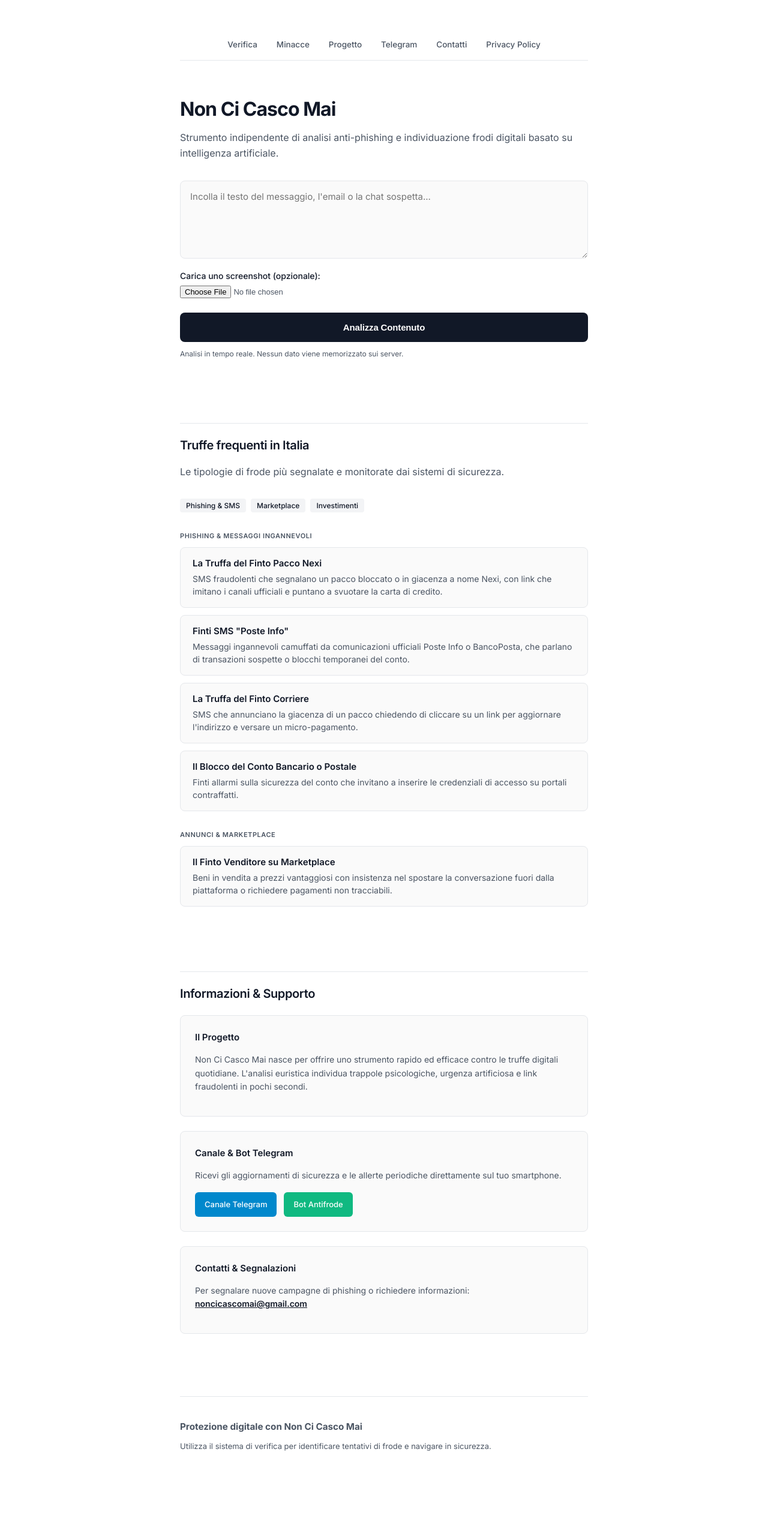
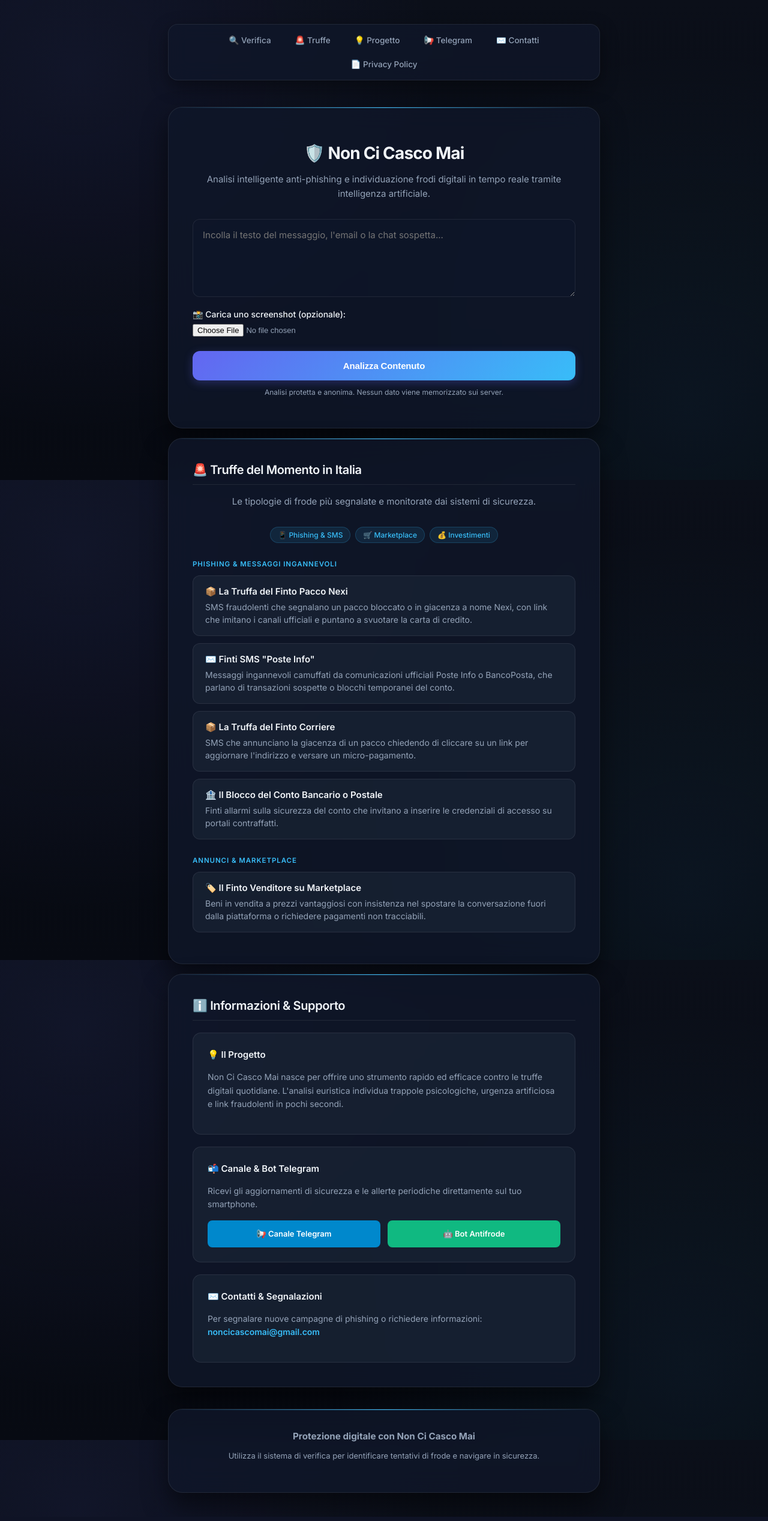
Before and after one commit to Luppolino/antiscam-bot, a Python web app: template templates/index.html in a window 1280 px wide. Shown: the whole page at 60% size. Run offline with Jinja, Linux system fonts and the light colour scheme; the template is opened without the code that fills it, so the values that code supplies are empty.

Commit message:
Update index.html

```diff
--- a/templates/index.html
+++ b/templates/index.html
@@ -13,222 +13,231 @@
 
     <style>
         :root {
-            --bg-canvas: #ffffff;
-            --text-main: #111827;
-            --text-muted: #4b5563;
-            --border-subtle: #e5e7eb;
-            --accent-dark: #111827;
-            --accent-hover: #1f2937;
-            --alert-red-bg: #fef2f2;
-            --alert-red-border: #f87171;
-            --alert-red-text: #991b1b;
-            --alert-amber-bg: #fffbeb;
-            --alert-amber-border: #fbbf24;
-            --alert-amber-text: #92400e;
-            --alert-green-bg: #f0fdf4;
-            --alert-green-border: #34d399;
-            --alert-green-text: #065f46;
+            --slate-bg: #0b0f19;
+            --surface-glass: rgba(15, 23, 42, 0.8);
+            --surface-card: rgba(30, 41, 59, 0.55);
+            --accent-indigo: #6366f1;
+            --accent-cyan: #38bdf8;
+            --text-main: #f1f5f9;
+            --text-muted: #94a3b8;
+            --border-glass: rgba(255, 255, 255, 0.08);
+            --alert-red: #ef4444;
+            --alert-amber: #f59e0b;
+            --alert-green: #10b981;
         }
 
         body {
             font-family: 'Inter', -apple-system, BlinkMacSystemFont, "Segoe UI", Roboto, sans-serif;
-            background-color: var(--bg-canvas);
+            background-color: var(--slate-bg);
             color: var(--text-main);
             margin: 0;
-            padding: 48px 20px;
+            padding: 40px 20px;
             display: flex;
             flex-direction: column;
             align-items: center;
             min-height: 100vh;
+            background-image:
+                radial-gradient(circle at 10% 15%, rgba(99, 102, 241, 0.08) 0%, transparent 45%),
+                radial-gradient(circle at 90% 85%, rgba(56, 189, 248, 0.06) 0%, transparent 45%),
+                linear-gradient(to bottom, #0b0f19, #070a12);
+            background-attachment: fixed;
             -webkit-font-smoothing: antialiased;
         }
 
-        /* Navbar Minimalista Svizzera */
+        /* Navbar Glassmorphism */
         .navbar {
-            max-width: 680px; width: 100%; background: #ffffff;
-            padding: 14px 20px; border-bottom: 1px solid var(--border-subtle);
-            display: flex; justify-content: center; gap: 16px; flex-wrap: wrap; box-sizing: border-box; margin-bottom: 40px;
+            max-width: 720px; width: 100%; background: var(--surface-glass); backdrop-filter: blur(16px);
+            padding: 12px 20px; border-radius: 16px; border: 1px solid var(--border-glass);
+            display: flex; justify-content: center; gap: 12px; flex-wrap: wrap; box-sizing: border-box; margin-bottom: 28px;
+            box-shadow: 0 10px 30px rgba(0, 0, 0, 0.4);
         }
         .navbar a {
             text-decoration: none; color: var(--text-muted); font-size: 13.5px; font-weight: 500;
-            padding: 4px 8px; transition: color 0.15s ease;
+            padding: 6px 14px; border-radius: 10px; transition: all 0.2s ease;
         }
-        .navbar a:hover { color: var(--text-main); }
+        .navbar a:hover { background: rgba(56, 189, 248, 0.1); color: var(--accent-cyan); }
 
         .container {
-            max-width: 680px; width: 100%; background: #ffffff; padding: 0;
-            margin-bottom: 56px; box-sizing: border-box;
+            max-width: 720px; width: 100%; background: var(--surface-glass); backdrop-filter: blur(20px);
+            padding: 40px; border-radius: 24px; box-shadow: 0 20px 40px rgba(0,0,0,0.5);
+            border: 1px solid var(--border-glass); margin-top: 16px; box-sizing: border-box; position: relative; overflow: hidden;
+        }
+        .container::before {
+            content: ''; position: absolute; top: 0; left: 0; right: 0; height: 1px;
+            background: linear-gradient(90deg, transparent, var(--accent-cyan), transparent);
         }
 
-        h1 { font-size: 32px; font-weight: 700; color: var(--text-main); margin-bottom: 12px; letter-spacing: -0.03em; }
-        h2 { font-size: 20px; font-weight: 600; color: var(--text-main); border-top: 1px solid var(--border-subtle); padding-top: 24px; margin-top: 40px; margin-bottom: 20px; letter-spacing: -0.02em; }
-        h3.category-title { font-size: 11px; color: var(--text-muted); margin: 32px 0 12px 0; text-transform: uppercase; letter-spacing: 0.05em; font-weight: 600; }
-        p.subtitle { color: var(--text-muted); font-size: 16px; margin-bottom: 32px; line-height: 1.6; font-weight: 400; }
+        h1 { font-size: 28px; font-weight: 700; color: var(--text-main); margin-bottom: 8px; text-align: center; letter-spacing: -0.03em; }
+        h2 { font-size: 20px; font-weight: 600; color: var(--text-main); border-bottom: 1px solid var(--border-glass); padding-bottom: 12px; margin-top: 0; letter-spacing: -0.02em; }
+        h3.category-title { font-size: 11.5px; color: var(--accent-cyan); margin: 28px 0 12px 0; text-transform: uppercase; letter-spacing: 0.08em; font-weight: 600; }
+        p.subtitle { text-align: center; color: var(--text-muted); font-size: 15px; margin-bottom: 30px; line-height: 1.6; font-weight: 400; }
 
         textarea {
-            width: 100%; height: 130px; padding: 16px; border: 1px solid var(--border-subtle); background: #fafafa;
-            border-radius: 8px; font-size: 15px; font-family: inherit; color: var(--text-main); resize: vertical; box-sizing: border-box; margin-bottom: 16px;
-            transition: border-color 0.15s ease;
+            width: 100%; height: 130px; padding: 16px; border: 1px solid var(--border-glass); background: rgba(15, 23, 42, 0.6);
+            border-radius: 12px; font-size: 15px; font-family: inherit; color: var(--text-main); resize: vertical; box-sizing: border-box; margin-bottom: 16px;
+            transition: all 0.2s ease;
         }
-        textarea:focus { outline: none; border-color: var(--accent-dark); background: #ffffff; }
+        textarea:focus { outline: none; border-color: var(--accent-cyan); box-shadow: 0 0 0 3px rgba(56, 189, 248, 0.15); background: rgba(15, 23, 42, 0.9); }
 
         .file-upload { margin-bottom: 24px; font-size: 14px; color: var(--text-main); font-weight: 500; }
         input[type="file"] { display: block; margin-top: 8px; font-size: 13px; color: var(--text-muted); }
 
         button {
-            width: 100%; background-color: var(--accent-dark); color: white; border: none;
-            padding: 16px; font-size: 15px; border-radius: 8px; cursor: pointer; font-weight: 600;
-            transition: background-color 0.15s ease; letter-spacing: -0.01em;
+            width: 100%; background: linear-gradient(135deg, var(--accent-indigo) 0%, var(--accent-cyan) 100%); color: #ffffff; border: none;
+            padding: 16px; font-size: 15px; border-radius: 12px; cursor: pointer; font-weight: 600;
+            transition: all 0.2s ease; box-shadow: 0 4px 15px rgba(99, 102, 241, 0.3); letter-spacing: -0.01em;
         }
-        button:hover { background-color: var(--accent-hover); }
+        button:hover { filter: brightness(1.1); transform: translateY(-1px); box-shadow: 0 6px 20px rgba(56, 189, 248, 0.4); }
+        button:active { transform: translateY(1px); }
 
-        /* Spinner pulito */
+        /* Spinner */
         .scanner-hud { text-align: center; padding: 32px 0; }
         .spinner {
-            border: 2px solid var(--border-subtle); border-top: 2px solid var(--accent-dark); border-radius: 50%;
+            border: 2px solid rgba(255,255,255,0.1); border-top: 2px solid var(--accent-cyan); border-radius: 50%;
             width: 32px; height: 32px; animation: spin 0.7s linear infinite; margin: 0 auto 16px auto;
         }
         @keyframes spin { 0% { transform: rotate(0deg); } 100% { transform: rotate(360deg); } }
 
         /* RISULTATI */
-        #risultato { margin-top: 32px; display: none; font-size: 15px; line-height: 1.7; color: var(--text-main); }
+        #risultato { margin-top: 32px; display: none; font-size: 15px; line-height: 1.7; color: #cbd5e1; }
 
-        /* VERDETTO BANNERS EDITORIALI */
+        /* VERDETTO BANNERS GLASSMORPHISM */
         .verdetto-banner {
-            display: flex; align-items: flex-start; gap: 16px; padding: 20px; border-radius: 8px;
-            margin-bottom: 28px; border-left: 4px solid;
+            display: flex; align-items: flex-start; gap: 16px; padding: 20px; border-radius: 14px;
+            margin-bottom: 28px; border-left: 4px solid; backdrop-filter: blur(12px);
         }
         .verdetto-icon { font-size: 1.5rem; flex-shrink: 0; line-height: 1.2; }
         .verdetto-content { display: flex; flex-direction: column; }
         .verdetto-title { font-size: 1.05rem; font-weight: 700; letter-spacing: -0.01em; text-transform: uppercase; margin-bottom: 4px; }
         .verdetto-subtitle { font-size: 0.95rem; opacity: 0.9; line-height: 1.5; font-weight: 400; }
 
-        .banner-truffa { background: var(--alert-red-bg); border-color: var(--alert-red-border); color: var(--alert-red-text); }
-        .banner-sospetto { background: var(--alert-amber-bg); border-color: var(--alert-amber-border); color: var(--alert-amber-text); }
-        .banner-sicuro { background: var(--alert-green-bg); border-color: var(--alert-green-border); color: var(--alert-green-text); }
+        .banner-truffa { background: rgba(239, 68, 68, 0.12); border-color: var(--alert-red); color: #fca5a5; }
+        .banner-sospetto { background: rgba(245, 158, 11, 0.12); border-color: var(--alert-amber); color: #fde047; }
+        .banner-sicuro { background: rgba(16, 185, 129, 0.12); border-color: var(--alert-green); color: #6ee7b7; }
 
         /* ANALISI DETTAGLIATA */
         .analisi-content {
-            background: #fafafa; padding: 24px; border-radius: 8px; border: 1px solid var(--border-subtle);
+            background: var(--surface-card); padding: 24px; border-radius: 14px; border: 1px solid var(--border-glass);
         }
         .analisi-content h3, .analisi-content p strong { color: var(--text-main); font-weight: 600; font-size: 15px; margin-top: 20px; }
         .analisi-content p:first-child { margin-top: 0; }
 
         /* ALERT CARDS TRUFFE */
         .alert-card {
-            background: #fafafa; border: 1px solid var(--border-subtle);
-            padding: 16px 20px; margin-bottom: 12px; border-radius: 8px;
+            background: var(--surface-card); border: 1px solid var(--border-glass);
+            padding: 16px 20px; margin-bottom: 12px; border-radius: 12px; transition: background 0.2s ease;
         }
+        .alert-card:hover { background: rgba(30, 41, 59, 0.8); }
         .alert-card h4 { margin: 0 0 6px 0; color: var(--text-main); font-size: 15px; font-weight: 600; }
         .alert-card p { margin: 0; color: var(--text-muted); font-size: 14px; line-height: 1.5; }
 
-        .category-grid { display: flex; gap: 8px; margin-bottom: 24px; flex-wrap: wrap; }
-        .cat-item { background: #f3f4f6; color: var(--text-main); padding: 4px 10px; border-radius: 4px; font-size: 12px; font-weight: 500; }
+        .category-grid { display: flex; gap: 8px; margin-bottom: 24px; flex-wrap: wrap; justify-content: center; }
+        .cat-item { background: rgba(56, 189, 248, 0.1); color: var(--accent-cyan); padding: 5px 12px; border-radius: 20px; font-size: 12px; font-weight: 500; border: 1px solid rgba(56, 189, 248, 0.2); }
 
         .info-box {
-            background: #fafafa; border: 1px solid var(--border-subtle);
-            padding: 24px; border-radius: 8px; font-size: 14px; color: var(--text-muted); line-height: 1.6; margin-top: 24px;
+            background: var(--surface-card); border: 1px solid var(--border-glass);
+            padding: 24px; border-radius: 14px; font-size: 14px; color: var(--text-muted); line-height: 1.6; margin-top: 20px;
         }
         .info-box h3 { font-size: 15px; color: var(--text-main); margin-top: 0; margin-bottom: 8px; font-weight: 600; }
 
         .seo-section {
-            margin-top: 48px; font-size: 13px; color: var(--text-muted); border-top: 1px solid var(--border-subtle); padding-top: 24px; text-align: left;
+            margin-top: 36px; font-size: 13px; color: var(--text-muted); border-top: 1px solid var(--border-glass); padding-top: 20px; text-align: center;
         }
     </style>
 </head>
 <body>
 
     <div class="navbar">
-        <a href="#verifica">Verifica</a>
-        <a href="#truffe">Minacce</a>
-        <a href="#progetto">Progetto</a>
-        <a href="#telegram-section">Telegram</a>
-        <a href="#contatti">Contatti</a>
-        <a href="/privacy" target="_blank">Privacy Policy</a>
+        <a href="#verifica">🔍 Verifica</a>
+        <a href="#truffe">🚨 Truffe</a>
+        <a href="#progetto">💡 Progetto</a>
+        <a href="#telegram-section">📢 Telegram</a>
+        <a href="#contatti">✉️ Contatti</a>
+        <a href="/privacy" target="_blank">📄 Privacy Policy</a>
     </div>
 
     <div class="container" id="verifica">
-        <h1>Non Ci Casco Mai</h1>
-        <p class="subtitle">Strumento indipendente di analisi anti-phishing e individuazione frodi digitali basato su intelligenza artificiale.</p>
+        <h1>🛡️ Non Ci Casco Mai</h1>
+        <p class="subtitle">Analisi intelligente anti-phishing e individuazione frodi digitali in tempo reale tramite intelligenza artificiale.</p>
 
         <textarea id="testoMessaggio" placeholder="Incolla il testo del messaggio, l'email o la chat sospetta..."></textarea>
 
         <div class="file-upload">
-            <label for="imageInput">Carica uno screenshot (opzionale):</label>
+            <label for="imageInput">📸 Carica uno screenshot (opzionale):</label>
             <input type="file" id="imageInput" accept="image/*">
         </div>
 
         <button onclick="analizzaMessaggio()">Analizza Contenuto</button>
-        <p style="font-size: 12px; color: var(--text-muted); margin-top: 12px;">Analisi in tempo reale. Nessun dato viene memorizzato sui server.</p>
+        <p style="font-size: 12px; color: var(--text-muted); text-align: center; margin-top: 12px;">Analisi protetta e anonima. Nessun dato viene memorizzato sui server.</p>
 
         <div id="risultato"></div>
     </div>
 
     <div class="container" id="truffe">
-        <h2>Truffe frequenti in Italia</h2>
+        <h2>🚨 Truffe del Momento in Italia</h2>
         <p class="subtitle">Le tipologie di frode più segnalate e monitorate dai sistemi di sicurezza.</p>
 
         <div class="category-grid">
-            <div class="cat-item">Phishing & SMS</div>
-            <div class="cat-item">Marketplace</div>
-            <div class="cat-item">Investimenti</div>
+            <div class="cat-item">📱 Phishing & SMS</div>
+            <div class="cat-item">🛒 Marketplace</div>
+            <div class="cat-item">💰 Investimenti</div>
         </div>
 
         <h3 class="category-title">Phishing & Messaggi Ingannevoli</h3>
 
         <div class="alert-card">
-            <h4>La Truffa del Finto Pacco Nexi</h4>
+            <h4>📦 La Truffa del Finto Pacco Nexi</h4>
             <p>SMS fraudolenti che segnalano un pacco bloccato o in giacenza a nome Nexi, con link che imitano i canali ufficiali e puntano a svuotare la carta di credito.</p>
         </div>
 
         <div class="alert-card">
-            <h4>Finti SMS "Poste Info"</h4>
+            <h4>✉️ Finti SMS "Poste Info"</h4>
             <p>Messaggi ingannevoli camuffati da comunicazioni ufficiali Poste Info o BancoPosta, che parlano di transazioni sospette o blocchi temporanei del conto.</p>
         </div>
 
         <div class="alert-card">
-            <h4>La Truffa del Finto Corriere</h4>
+            <h4>📦 La Truffa del Finto Corriere</h4>
             <p>SMS che annunciano la giacenza di un pacco chiedendo di cliccare su un link per aggiornare l'indirizzo e versare un micro-pagamento.</p>
         </div>
 
         <div class="alert-card">
-            <h4>Il Blocco del Conto Bancario o Postale</h4>
+            <h4>🏦 Il Blocco del Conto Bancario o Postale</h4>
             <p>Finti allarmi sulla sicurezza del conto che invitano a inserire le credenziali di accesso su portali contraffatti.</p>
         </div>
 
         <h3 class="category-title">Annunci & Marketplace</h3>
 
         <div class="alert-card">
-            <h4>Il Finto Venditore su Marketplace</h4>
+            <h4>🏷️ Il Finto Venditore su Marketplace</h4>
             <p>Beni in vendita a prezzi vantaggiosi con insistenza nel spostare la conversazione fuori dalla piattaforma o richiedere pagamenti non tracciabili.</p>
         </div>
     </div>
 
     <div class="container">
-        <h2>Informazioni & Supporto</h2>
+        <h2>ℹ️ Informazioni & Supporto</h2>
 
         <div class="info-box" id="progetto">
-            <h3>Il Progetto</h3>
+            <h3>💡 Il Progetto</h3>
             <p>Non Ci Casco Mai nasce per offrire uno strumento rapido ed efficace contro le truffe digitali quotidiane. L'analisi euristica individua trappole psicologiche, urgenza artificiosa e link fraudolenti in pochi secondi.</p>
         </div>
 
         <div class="info-box" id="telegram-section">
-            <h3>Canale & Bot Telegram</h3>
+            <h3>📬 Canale & Bot Telegram</h3>
             <p>Ricevi gli aggiornamenti di sicurezza e le allerte periodiche direttamente sul tuo smartphone.</p>
 
             <div style="margin-top: 16px; display: flex; gap: 12px; flex-wrap: wrap;">
-                <a href="https://t.me/noncicascomai" target="_blank" style="text-decoration: none; background: #0088cc; color: white; padding: 10px 16px; font-size: 13px; border-radius: 6px; font-weight: 500;">
-                    Canale Telegram
+                <a href="https://t.me/noncicascomai" target="_blank" style="flex: 1; text-align: center; text-decoration: none; background: #0088cc; color: white; padding: 12px; font-size: 13px; border-radius: 8px; font-weight: 600;">
+                    📢 Canale Telegram
                 </a>
-                <a href="https://t.me/antiscam_italia_bot" target="_blank" style="text-decoration: none; background: #10b981; color: white; padding: 10px 16px; font-size: 13px; border-radius: 6px; font-weight: 500;">
-                    Bot Antifrode
+                <a href="https://t.me/antiscam_italia_bot" target="_blank" style="flex: 1; text-align: center; text-decoration: none; background: #10b981; color: white; padding: 12px; font-size: 13px; border-radius: 8px; font-weight: 600;">
+                    🤖 Bot Antifrode
                 </a>
             </div>
         </div>
 
         <div class="info-box" id="contatti">
-            <h3>Contatti & Segnalazioni</h3>
-            <p>Per segnalare nuove campagne di phishing o richiedere informazioni: <br><a href="mailto:noncicascomai@gmail.com" style="color: var(--text-main); font-weight: 600; text-decoration: underline;">noncicascomai@gmail.com</a></p>
+            <h3>✉️ Contatti & Segnalazioni</h3>
+            <p>Per segnalare nuove campagne di phishing o richiedere informazioni: <br><a href="mailto:noncicascomai@gmail.com" style="color: var(--accent-cyan); font-weight: 600; text-decoration: none;">noncicascomai@gmail.com</a></p>
         </div>
     </div>
 
@@ -281,7 +290,7 @@
 
                 const data = await response.json();
                 if (data.errore) {
-                    divRisultato.innerHTML = '<div style="color: var(--alert-red-text); font-weight: 500; padding: 16px;">Errore: ' + data.errore + '</div>';
+                    divRisultato.innerHTML = '<div style="color: #ef4444; font-weight: 500; padding: 16px;">Errore: ' + data.errore + '</div>';
                 } else {
                     const rawText = data.risultato;
 
@@ -328,7 +337,7 @@
                     divRisultato.innerHTML = bannerHtml + '<div class="analisi-content">' + parsedHtml + '</div>';
                 }
             } catch (error) {
-                divRisultato.innerHTML = '<div style="color: var(--alert-red-text); font-weight: 500;">Errore di connessione al server.</div>';
+                divRisultato.innerHTML = '<div style="color: #ef4444; font-weight: 500;">Errore di connessione al server.</div>';
             }
         }
     </script>
```
